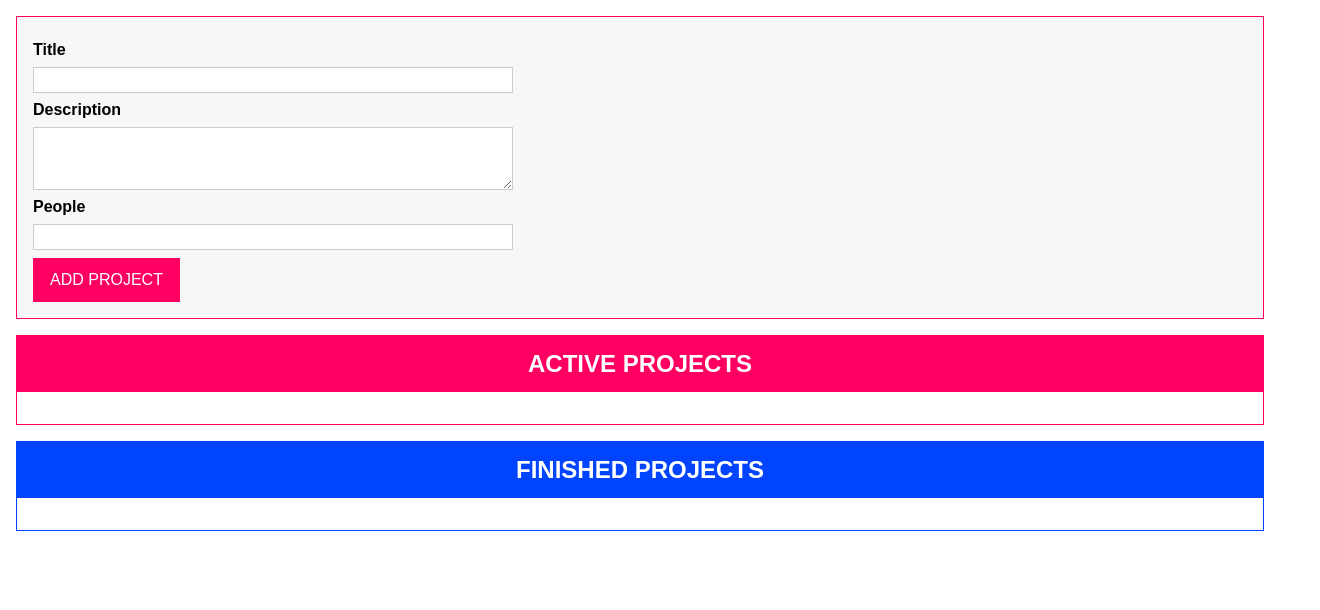
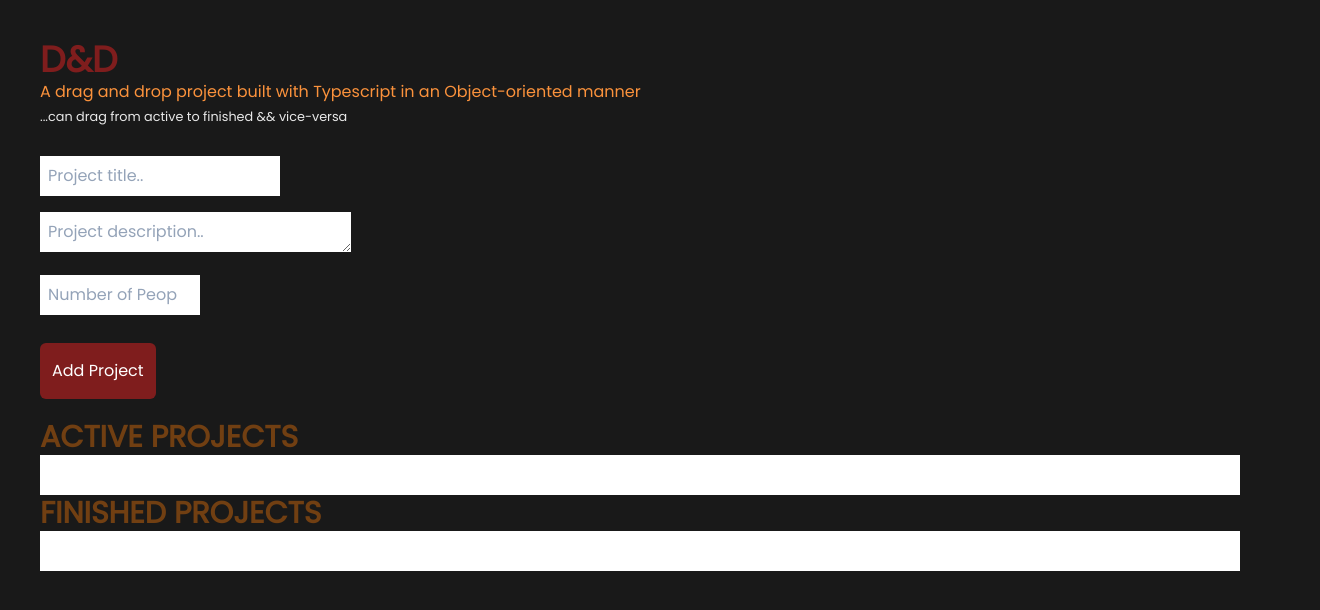
Before and after one commit to tanaliga100/d_and_d, a website with bundled scripts: page index.html in a window 1280 px wide. Shown: the whole page, 1320 px wide, since content can reach past the window. Built offline with nearby package versions, Linux system fonts and the light colour scheme.

Commit message:
add-tailwind

```diff
--- a/app.css
+++ b/app.css
@@ -1,4 +1,8 @@
-* {
+@tailwind base;
+@tailwind components;
+@tailwind utilities;
+
+/* * {
   box-sizing: border-box;
 }
 
@@ -8,9 +12,9 @@ html {
 
 body {
   margin: 0;
-}
+} */
 
-label,
+/* label,
 input,
 textarea {
   display: block;
@@ -34,49 +38,49 @@ input:focus,
 textarea:focus {
   outline: none;
   background: #fff5f9;
-}
+} */
 
-button {
+/* button {
   font: inherit;
   background: #ff0062;
   border: 1px solid #ff0062;
   cursor: pointer;
   color: white;
   padding: 0.75rem 1rem;
-}
+} */
 
-button:focus {
+/* button:focus {
   outline: none;
-}
+} */
 
-button:hover,
+/* button:hover,
 button:active {
   background: #a80041;
   border-color: #a80041;
-}
-
+} */
+/*
 .projects {
   margin: 1rem;
   border: 1px solid #ff0062;
-}
+} */
 
-.projects header {
+/* .projects header {
   background: #ff0062;
   height: 3.5rem;
   display: flex;
   justify-content: center;
   align-items: center;
-}
+} */
 
-#finished-projects {
+/* #finished-projects {
   border-color: #0044ff;
-}
+} */
 
-#finished-projects header {
+/* #finished-projects header {
   background: #0044ff;
-}
+} */
 
-.projects h2 {
+/* .projects h2 {
   margin: 0;
   color: white;
 }
@@ -97,25 +101,34 @@ button:active {
 .projects li h2 {
   color: #ff0062;
   margin: 0.5rem 0;
-}
+} */
 
-#finished-projects li h2 {
+/* #finished-projects li h2 {
   color: #0044ff;
-}
+} */
 
-.projects li h3 {
+/* .projects li h3 {
   color: #575757;
   font-size: 1rem;
-}
+} */
 
-.project li p {
+/* .project li p {
   margin: 0;
-}
+} */
 
 .droppable {
-  background: #ffe3ee;
+  background: rgba(255, 166, 0, 0.643) !important;
+  border: 5px dotted white;
+  border-radius: 1rem;
+  display: grid;
+  gap: 1rem;
 }
-
+.prjLists {
+  display: flex;
+  min-width: fit-content;
+  flex-wrap: wrap;
+}
+/*
 #finished-projects .droppable {
   background: #d6e1ff;
 }
@@ -123,6 +136,5 @@ button:active {
 #user-input {
   margin: 1rem;
   padding: 1rem;
-  border: 1px solid #ff0062;
   background: #f7f7f7;
-}
+} */
--- a/index.html
+++ b/index.html
@@ -6,41 +6,52 @@
     <meta http-equiv="X-UA-Compatible" content="ie=edge" />
     <title>ProjectManager</title>
     <link rel="stylesheet" href="app.css" />
-    <script src="dist/app.js" defer></script>
+    <link rel="stylesheet" href="./dist/styles.css" />
+    <script src="/dist/app.js" defer></script>
   </head>
-  <body>
+  <body
+    class="w-[100%] h-[100%] box-border p-10 font-poppins mx-auto container  bg-black/90 "
+  >
+    <h1 class="text-4xl text-red-900 font-extrabold">D&D</h1>
+    <p class="text-orange-400">
+      A drag and drop project built with Typescript in an Object-oriented manner
+    </p>
+    <small class="text-white/90 font-extralight">...can drag from active to finished && vice-versa</small>
     <template id="project-input">
-      <form>
-        <div class="form-control">
-          <label for="title">Title</label>
-          <input type="text" id="title" />
-        </div>
-        <div class="form-control">
-          <label for="description">Description</label>
-          <textarea id="description" rows="3"></textarea>
-        </div>
-        <div class="form-control">
-          <label for="people">People</label>
-          <input type="number" id="people" step="1" min="0" max="10" />
-        </div>
-        <button type="submit">ADD PROJECT</button>
-      </form>
+      <section class="text-white py-5">
+        <form class="w-screen gap-3">
+          <div class="form-control py-2">
+            <input type="text" id="title" class="text-orange-900 py-2 placeholder:text-slate-400 w-60 p-2" placeholder="Project title.."/>
+          </div>
+          <div class="form-control py-2">
+            <textarea id="description" rows="1"  class="text-orange-900  placeholder:text-slate-400 p-2" placeholder="Project description.."  /></textarea>
+          </div>
+          <div class="form-control py-2">
+            <input type="number" id="people" step="1" min="0" max="10"  class="text-orange-900  py-2 w-40 placeholder:text-slate-400 p-2" placeholder="Number of People.."  />
+          </div>
+          <button class="bg-red-900 mt-5 p-3 rounded-md hover:bg-red-800 leading-loose" type="submit">Add Project</button>
+        </form>
+      </section>
     </template>
-    <template id="single-project">
-      <li draggable="true">
-        <h2></h2>
-        <h3></h3>
-        <p></p>
+
+
+      <template id="single-project" class="w-90 pb-10">
+      <li draggable="true" class="bg-red-900 m-1 p-3">
+        <h4 class="text-3xl font-thin "></h4>
+        <h6 class="text-xl"></h6>
+        <p class="text-xl"></p>
+
       </li>
     </template>
     <template id="project-list">
-      <section class="projects">
-        <header>
-          <h2></h2>
+      <section class="projects" class="bg-red-900 text-4xl">
+        <header class="">
+          <h2 class="font-bold text-3xl text-yellow-900"></h2>
         </header>
-        <ul></ul>
+        <ul class="bg-white text-white p-5">
+        </ul>
       </section>
     </template>
-    <div id="app"></div>
+    <div id="app" ></div>
   </body>
 </html>
--- /dev/null
+++ b/postcss.config.js
@@ -0,0 +1,3 @@
+module.exports = {
+  plugins: [require("tailwindcss"), require("autoprefixer")],
+};
--- a/src/app.ts
+++ b/src/app.ts
@@ -1,5 +1,5 @@
 // Code goes here!
-console.log("%c D&D_Project", "color: red");
+console.log("%c D&D_Project", "color: green");
 
 // DRAG AND DROP INTERFACES
 interface Draggable {
@@ -11,7 +11,6 @@ interface DragTarget {
   dropHandler(event: DragEvent): void;
   dragLeaveHandler(event: DragEvent): void;
 }
-
 // STATE MANAGEMENT CLASS
 type Listener = (items: Project[]) => void;
 class ProjectState {
@@ -192,8 +191,8 @@ class ProjectItem
     this.element.addEventListener("dragend", this.dragEndHandler);
   }
   renderContent(): void {
-    this.element.querySelector("h2")!.textContent = this.project.title;
-    this.element.querySelector("h3")!.textContent = this.persons + " assigned";
+    this.element.querySelector("h4")!.textContent = this.project.title;
+    this.element.querySelector("h6")!.textContent = this.persons + " assigned";
     this.element.querySelector("p")!.textContent = this.project.description;
   }
 }
@@ -253,6 +252,7 @@ class ProjectList
       `${this.type}-projects-list`
     )! as HTMLUListElement;
     listEl.innerHTML = "";
+    listEl.classList.add("prjLists");
     for (const prjItem of this.assignedProjects) {
       // const listItem = document.createElement("li");
       // listItem.textContent = prjItem.title;
--- /dev/null
+++ b/src/css/styles.css
@@ -0,0 +1,7 @@
+/* @import url("https://fonts.googleapis.com/css2?family=Source+Sans+Pro:wght@400;600;700&display=swap"); */
+
+@import url("https://fonts.googleapis.com/css2?family=Poppins&display=swap");
+
+@import "tailwindcss/base";
+@import "tailwindcss/components";
+@import "tailwindcss/utilities";
--- /dev/null
+++ b/tailwind.config.js
@@ -0,0 +1,14 @@
+/** @type {import('tailwindcss').Config} */
+
+module.exports = {
+  content: ["./src/**/*.{html,js}", "./**/*.html"],
+
+  theme: {
+    extend: {
+      fontFamily: {
+        poppins: ["Poppins"],
+      },
+    },
+  },
+  plugins: [],
+};
```
Also changed, not shown: package.json (+12 -7 lines), 1 other file.
